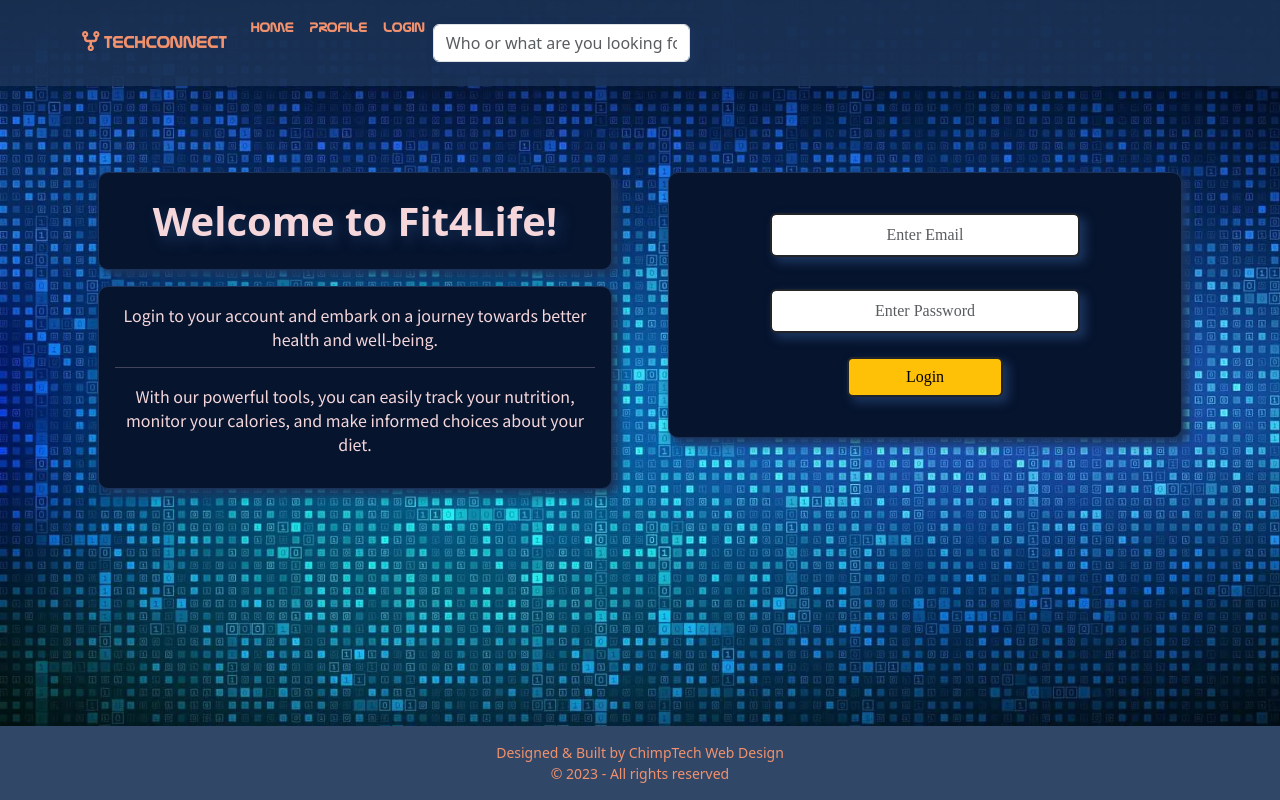
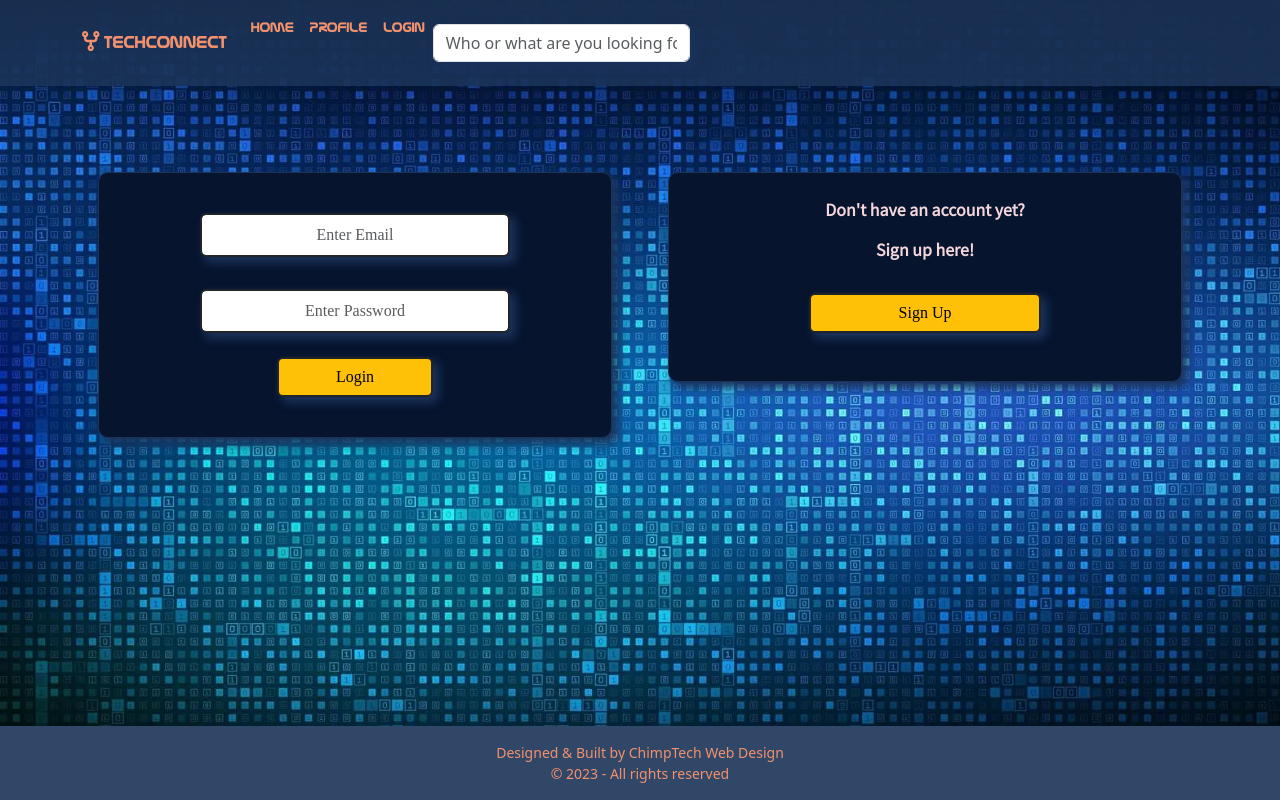
Before and after one commit to KSheridan86/TechConnect, a React (Create React App) app: page /login in a window 1280 px wide. Built offline with nearby package versions, Linux system fonts and the light colour scheme; a web font is replaced by a local one.

Commit message:
login page added

```diff
--- a/src/views/Login.js
+++ b/src/views/Login.js
@@ -41,21 +41,9 @@ const Login = ({ onLogin }) => {
     <div className="container login">
       <div style={{ height: "70px" }} className="d-none d-lg-block"></div>
         <div className="row">
-          <div className="col-md-6">
-            <h1 className="glass-box m-3 fw-bold p-4 text-center">Welcome to Fit4Life!</h1>
-            <div className="glass-box m-3 p-3 text-center">
-              <p>
-                Login to your account and embark on a journey towards better health and well-being.
-              </p>
-              <hr />
-              <p>
-                With our powerful tools, you can easily track your nutrition, monitor your calories, and make informed choices about your diet.
-              </p>
-            </div>
-          </div>
 
           <div className="col-md-6">
-            <form className="glass-box m-3 mb-5" onSubmit={handleLogin}>
+            <form className="glass-box m-3 mb-3" onSubmit={handleLogin}>
               <div className="d-flex justify-content-center align-items-center mt-4">
                 <div className="row p-3">
                   <div className="col-12">
@@ -87,8 +75,17 @@ const Login = ({ onLogin }) => {
               </div>
             </form>
           </div>
+
+          <div className="col-md-6 hand-writing">
+            <div className="glass-box m-3 fw-bold p-4 text-center">
+              <p>Don't have an account yet?</p>
+              <p>Sign up here!</p>
+              <button className="btn btn-warning border-dark border-2 mt-3 col-6 mb-4" onClick={() => navigate('/signup')}>Sign Up</button>
+            </div>
+
+          </div>
         </div>
-      <div style={{ height: "70px" }}></div>
+      <div style={{ height: "75px" }}></div>
     </div>
   );
 };
```
